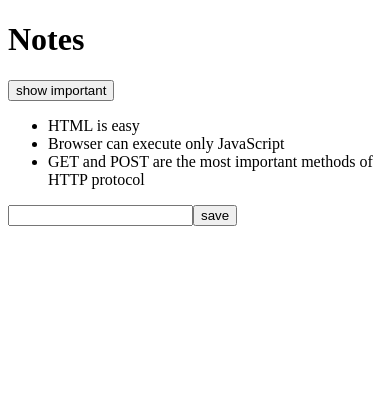
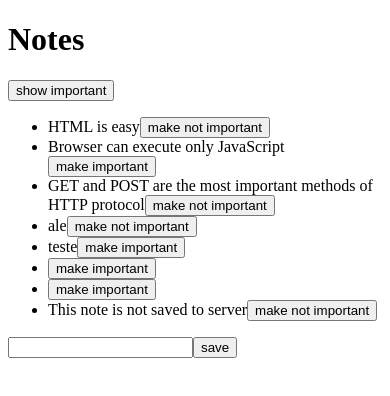
Before and after one commit to alexandremkf/Full-Stack---Parte-2, a React (Vite) app in the folder introdemo/notes-frontend/: page / in a window 390 px wide. Shown: the top 396 px of the page. Built offline with nearby package versions, Linux system fonts and the light colour scheme; data requests are answered from the project's data file.

Commit message:
Acompanhando e aprendendo vários tópicos importantes no notes que talvez eu aplique no projeto do Phonebook.

```diff
--- a/introdemo/notes-frontend/db.json
+++ b/introdemo/notes-frontend/db.json
@@ -14,6 +14,26 @@
       "id": "3",
       "content": "GET and POST are the most important methods of HTTP protocol",
       "important": true
+    },
+    {
+      "id": "4",
+      "content": "ale",
+      "important": true
+    },
+    {
+      "id": "3c3a",
+      "content": "teste",
+      "important": false
+    },
+    {
+      "id": "ff32",
+      "content": "",
+      "important": false
+    },
+    {
+      "id": "8a69",
+      "content": "",
+      "important": false
     }
   ]
 }
--- a/introdemo/notes-frontend/src/App.jsx
+++ b/introdemo/notes-frontend/src/App.jsx
@@ -1,7 +1,6 @@
 import { useState, useEffect } from 'react'
-import axios from 'axios'
 import Note from './components/Note'
-
+import noteService from './services/notes'
 
 const App = () => {
   const [notes, setNotes] = useState([])
@@ -9,25 +8,43 @@
   const [showAll, setShowAll] = useState(true)
 
   useEffect(() => {
-    console.log('effect')
-    axios
-      .get('http://localhost:3001/notes')
-      .then(response => {
-        console.log('promise fulfilled')
-        setNotes(response.data)
+    noteService
+      .getAll()
+      .then(initialNotes => {
+        setNotes(initialNotes)
       })
   }, [])
+
+  const toggleImportanceOf = id => {
+    const note = notes.find(n => n.id === id)
+    const changedNote = { ...note, important: !note.important }
+
+    noteService
+      .update(id, changedNote)
+      .then(returnedNote => {
+        setNotes(notes.map(note => note.id === id ? returnedNote : note))
+      })
+      .catch(error => {
+        alert(
+          `the note '${note.content}' was already deleted from server`
+        )
+        setNotes(notes.filter(n => n.id !== id))
+      })
+  }
 
   const addNote = (event) => {
     event.preventDefault()
     const noteObject = {
       content: newNote,
-      important: Math.random() < 0.5,
-      id: String(notes.length + 1),
+      important: Math.random() > 0.5
     }
 
-    setNotes(notes.concat(noteObject))
-    setNewNote('')
+    noteService
+      .create(noteObject)
+      .then(returnedNote => {
+        setNotes(notes.concat(returnedNote))
+        setNewNote('')
+      })
   }
 
   const handleNoteChange = (event) => {
@@ -49,7 +66,11 @@
       </div>
       <ul>
         {notesToShow.map(note =>
-          <Note key={note.id} note={note} />
+          <Note
+          key={note.id}
+          note={note}
+          toggleImportance={() => toggleImportanceOf(note.id)}
+          />
         )}
       </ul>
       <form onSubmit={addNote}>
--- a/introdemo/notes-frontend/src/components/Note.jsx
+++ b/introdemo/notes-frontend/src/components/Note.jsx
@@ -1,5 +1,12 @@
-const Note = ({ note }) => {
-  return <li>{note.content}</li>
+const Note = ({ note, toggleImportance }) => {
+  const label = note.important ? 'make not important' : 'make important'
+
+  return (
+    <li>
+      {note.content}
+      <button onClick={toggleImportance}>{label}</button>
+    </li>
+  )
 }
 
 export default Note
--- /dev/null
+++ b/introdemo/notes-frontend/src/services/notes.js
@@ -0,0 +1,24 @@
+import axios from 'axios'
+const baseUrl = 'http://localhost:3001/notes'
+
+const getAll = () => {
+    const request = axios.get(baseUrl)
+    const nonExisting = {
+      id: 10000,
+      content: 'This note is not saved to server',
+      important: true,
+    }
+    return request.then((response) => response.data.concat(nonExisting))
+}
+
+const create = newObject => {
+  const request = axios.post(baseUrl, newObject)
+  return request.then(response => response.data)
+}
+
+const update = (id, newObject) => {
+  const request = axios.put(`${baseUrl}/${id}`, newObject)
+  return request.then(response => response.data)
+}
+
+export default { getAll, create, update }
```
Lines whose indentation alone changed are shown as unchanged.
